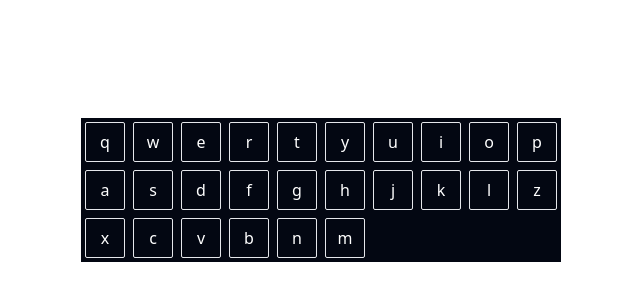
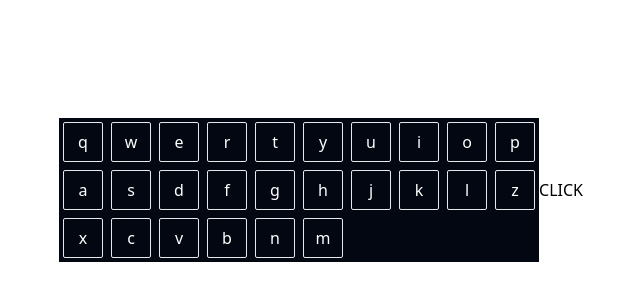
Before and after one commit to taimoorM/word-ladder, a React (Vite) app: page / in a window 1280 px wide. Shown: the part 210-510 px from the top of the page, without its empty margins (319-959 px from the left). Built offline with nearby package versions, Linux system fonts and the light colour scheme.

Commit message:
Update: fetch call

```diff
--- a/src/App.tsx
+++ b/src/App.tsx
@@ -6,20 +6,15 @@ function App() {
   const [endWord, setEndWord] = useState<string>("");
   const [wordLadder, setWordLadder] = useState([]);
 
-  const handleStartWordChange = (event: any): void => {
-    setStartWord(event.target.value);
-  };
-
-  const handleEndWordChange = (event: any) => {
-    setEndWord(event.target.value);
-  };
-
   const handleGenerateWordLadder = async () => {
     // Connect to API to get list of valid English words
-    const response = await fetch(`https://random-word-api.herokuapp.com/word`);
+    const response = await fetch(
+      `https://random-word-api.herokuapp.com/word?number=2&length=5`
+    );
     const data = await response.json();
     const validWords = data;
-    console.log(validWords);
+    setStartWord(validWords[0]);
+    setEndWord(validWords[1]);
   };
 
   return (
@@ -27,6 +22,9 @@ function App() {
       <div className="bg-gray-950">
         <Keyboard />
       </div>
+      {startWord}
+      {endWord}
+      <button onClick={handleGenerateWordLadder}>CLICK</button>
     </div>
   );
 }
```
